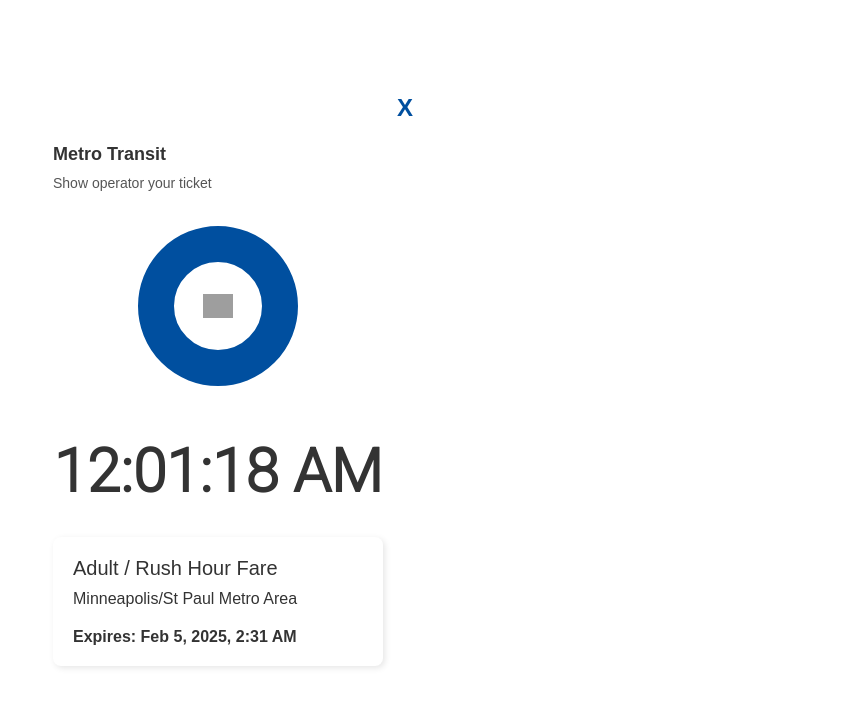
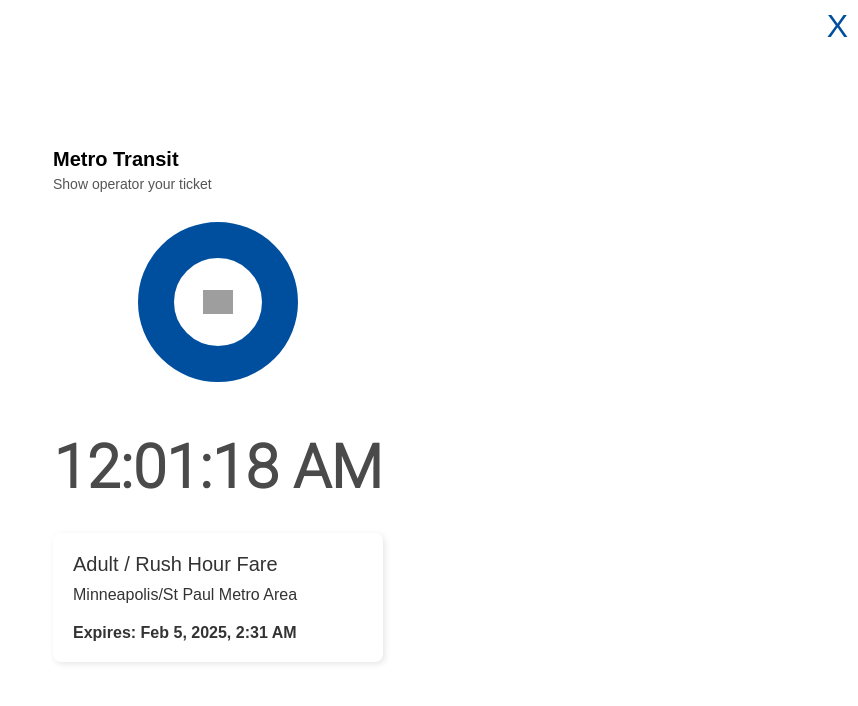
Before and after one commit to xthelastking/1ticket.html, a plain HTML site: page index.html in a window 1280 px wide. Shown: the whole page, without its empty margins (422-1280 px from the left). Drawn offline with Linux system fonts and the light colour scheme; grey boxes are pictures that could not be loaded.

Commit message:
Update index.html

```diff
--- a/index.html
+++ b/index.html
@@ -20,13 +20,13 @@
             align-items: center;
             height: 100vh;
             flex-direction: column;
-            color: #333333;
+            color: #4A4A4A;
+            position: relative;
         }
         .ticket-container {
             width: 100%;
             max-width: 400px;
             padding: 15px;
-            position: relative;
         }
         .ticket {
             background: white;
@@ -37,20 +37,19 @@
             justify-content: space-between;
         }
         .header {
-            font-size: 18px;
+            font-size: 20px;
             font-weight: bold;
             text-align: left;
             margin-top: 10px;
-            margin-bottom: 5px; /* 5px margin between the header and subtext */
+            margin-bottom: 5px;
+            color: #000000; /* Changed Metro Transit text color to black */
         }
         .subtext {
             font-size: 14px;
             color: #555;
             text-align: left;
-            margin-top: 5px; /* 5px margin-top to create space between the two lines */
-            margin-bottom: 15px;
+            margin-bottom: 10px;
         }
-
         .logo-container {
             display: flex;
             justify-content: center;
@@ -58,10 +57,10 @@
             margin: 20px 0;
         }
         .circle {
-            width: 160px;  /* Increased circle size */
-            height: 160px; /* Increased circle size */
+            width: 160px;
+            height: 160px;
             border-radius: 50%;
-            border: 36px solid #004F9F; /* 15% thicker circle */
+            border: 36px solid #004F9F; /* Thicker circle */
             display: flex;
             justify-content: center;
             align-items: center;
@@ -74,26 +73,25 @@
             object-fit: contain;
         }
         .time {
-            font-family: 'Roboto', sans-serif; /* Changed to a slimmer font */
-            font-size: 60px; /* Increased font size */
-            font-weight: bold; /* Now making the time bold */
-            margin: 30px 0 10px; /* Increased top margin to move the time down */
+            font-family: 'Roboto', sans-serif;
+            font-size: 60px;
+            font-weight: bold;
+            margin: 30px 0 10px;
         }
 
-        /* Wrap all text under the circle into a single block */
         .text-block {
-            background-color: white; /* White background for the text block */
+            background-color: white;
             padding: 20px;
             border-radius: 8px;
             margin-top: 20px;
-            box-shadow: 2px 2px 6px rgba(0, 0, 0, 0.1); /* Subtle shadow around the text */
+            box-shadow: 2px 2px 6px rgba(0, 0, 0, 0.1);
             text-align: left;
             color: #333;
         }
 
         .fare-text {
             font-size: 20px;
-            font-weight: normal;  /* Removed bold styling */
+            font-weight: normal;
             margin-bottom: 10px;
         }
 
@@ -104,27 +102,23 @@
 
         .expires {
             font-size: 16px;
-            margin-top: 20px; /* Move expiration time down a line */
-            font-weight: bold; /* Make the expiration date bold */
+            margin-top: 20px;
+            font-weight: bold;
         }
 
-        /* Style for the exit "X" button without circle/square */
-        .exit-button {
+        /* Styling for the close X button */
+        .close-button {
             position: absolute;
-            top: -5px;  /* Move the "X" 10px higher by reducing the top value */
-            right: 5px;  /* Reduced right margin */
-            font-size: 24px;  /* Smaller "X" */
-            font-weight: bold;
+            top: 10px;
+            right: 10px;
+            font-size: 32px; /* Smaller, thinner size */
+            font-weight: normal; /* Thinner font */
             color: #004F9F; /* Blue color */
             cursor: pointer;
-            z-index: 10; /* Ensure the button is on top of other elements */
+            user-select: none; /* Prevent text selection */
+            line-height: 1; /* Ensure no extra space around the X */
         }
 
-        .exit-button:hover {
-            color: #003A7D; /* Darker blue on hover */
-        }
-
-        /* Responsive Design for smaller screens */
         @media (max-width: 414px) {
             .ticket-container {
                 width: 90%;
@@ -136,10 +130,7 @@
                 font-size: 12px;
             }
             .time {
-                font-size: 30px; /* Adjusted font size for smaller screens */
-            }
-            .details p {
-                font-size: 14px;
+                font-size: 30px;
             }
             .expires {
                 font-size: 14px;
@@ -154,10 +145,9 @@
     </style>
 </head>
 <body>
+    <div class="close-button" onclick="closeTicket()">X</div> <!-- Close button X -->
+
     <div class="ticket-container">
-        <!-- Exit Button without circle/square -->
-        <div class="exit-button">X</div>
-
         <div class="ticket">
             <div class="header">Metro Transit</div>
             <div class="subtext">Show operator your ticket</div>
@@ -170,7 +160,6 @@
 
             <div class="time" id="clock">Loading...</div>
 
-            <!-- Group all text under one container -->
             <div class="text-block">
                 <div class="fare-text">Adult / Rush Hour Fare</div>
                 <div class="location-text">Minneapolis/St Paul Metro Area</div>
@@ -183,13 +172,12 @@
         function updateClock() {
             const now = new Date();
 
-            // Format current time
             let hours = now.getHours();
             let minutes = now.getMinutes();
             let seconds = now.getSeconds();
             const amPm = hours >= 12 ? 'PM' : 'AM';
 
-            hours = hours % 12 || 12; // Convert to 12-hour format
+            hours = hours % 12 || 12;
             minutes = minutes < 10 ? '0' + minutes : minutes;
             seconds = seconds < 10 ? '0' + seconds : seconds;
 
@@ -197,7 +185,6 @@
             document.getElementById('clock').textContent = formattedTime;
         }
 
-        // Expiration time calculated only when the page is loaded or refreshed
         function setExpirationTime() {
             const now = new Date();
             const expirationTime = new Date(now.getTime() + 2.5 * 60 * 60 * 1000); // 2.5 hours later
@@ -217,8 +204,13 @@
             document.getElementById('expires').textContent = `Expires: ${formattedExpDate}, ${formattedExpTime}`;
         }
 
-        setInterval(updateClock, 1000);  // Update the clock every second
-        setExpirationTime();  // Set the expiration time once on load or refresh
+        function closeTicket() {
+            // Add functionality to close or hide the ticket
+            alert("Ticket Closed!"); // Placeholder for closing functionality
+        }
+
+        setInterval(updateClock, 1000);
+        setExpirationTime();
     </script>
 </body>
 </html>
```
